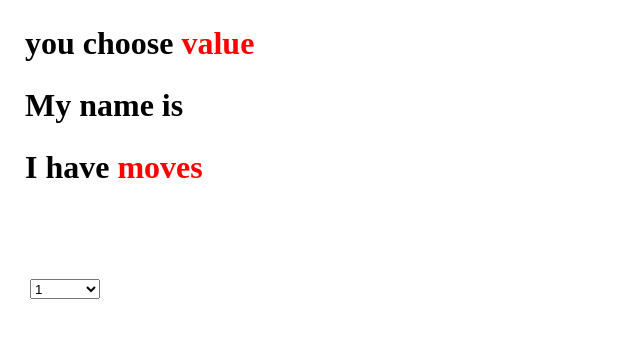
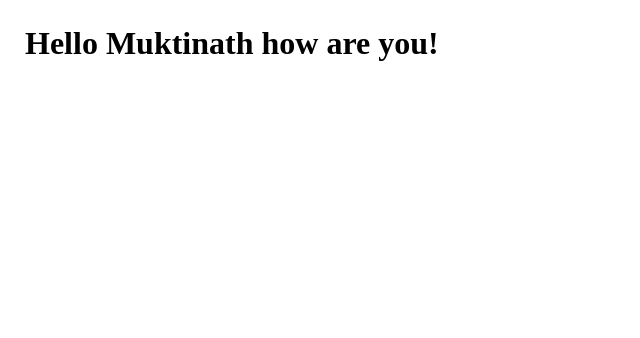
Before and after one commit to muktinathrajbanshi/ReactTutorial, a React (Create React App) app: page / in a window 1280 px wide. Shown: the top 338 px of the page, without its empty margins (0-640 px from the left). Built offline with nearby package versions, Linux system fonts and the light colour scheme; no server answers; a web font is replaced by a local one.

Commit message:
just started new project with react-router-dom

```diff
--- a/package.json
+++ b/package.json
@@ -14,6 +14,7 @@
     "react": "^16.13.1",
     "react-digital-clock": "^0.1.2",
     "react-dom": "^16.13.1",
+    "react-router-dom": "^5.2.0",
     "react-scripts": "^5.0.1",
     "web-vitals": "^2.1.4"
   },
--- a/src/App.jsx
+++ b/src/App.jsx
@@ -1,17 +1,9 @@
-import React, { useEffect, useState } from "react";
+import React from "react";
 
 const App = () => {
-
-    const [num, setNum] = useState(0);
-    useEffect(() =>{
-        document.title = `you clicked me ${num} times`
-    })
-
-    return (
+    return(
         <>
-            <button onClick={() => {
-                setNum(num + 1)
-            }}> click me {num} </button>
+            <h1> Hello Muktinath how are you! </h1>
         </>
     );
 };
--- a/src/index.js
+++ b/src/index.js
@@ -1,11 +1,10 @@
 import React from "react";
 import ReactDOM from "react-dom";
 import "./index.css";
-import ComA from "./ComA";
-
+import App from "./App";
 ReactDOM.render(
 
-    <ComA />,
+    <App />,
 
   document.getElementById("root")
 );
```
Also changed, not shown: src/About.jsx (added), src/Contact.jsx (added), 1 other file (tests, documents, lock files or other folders).
